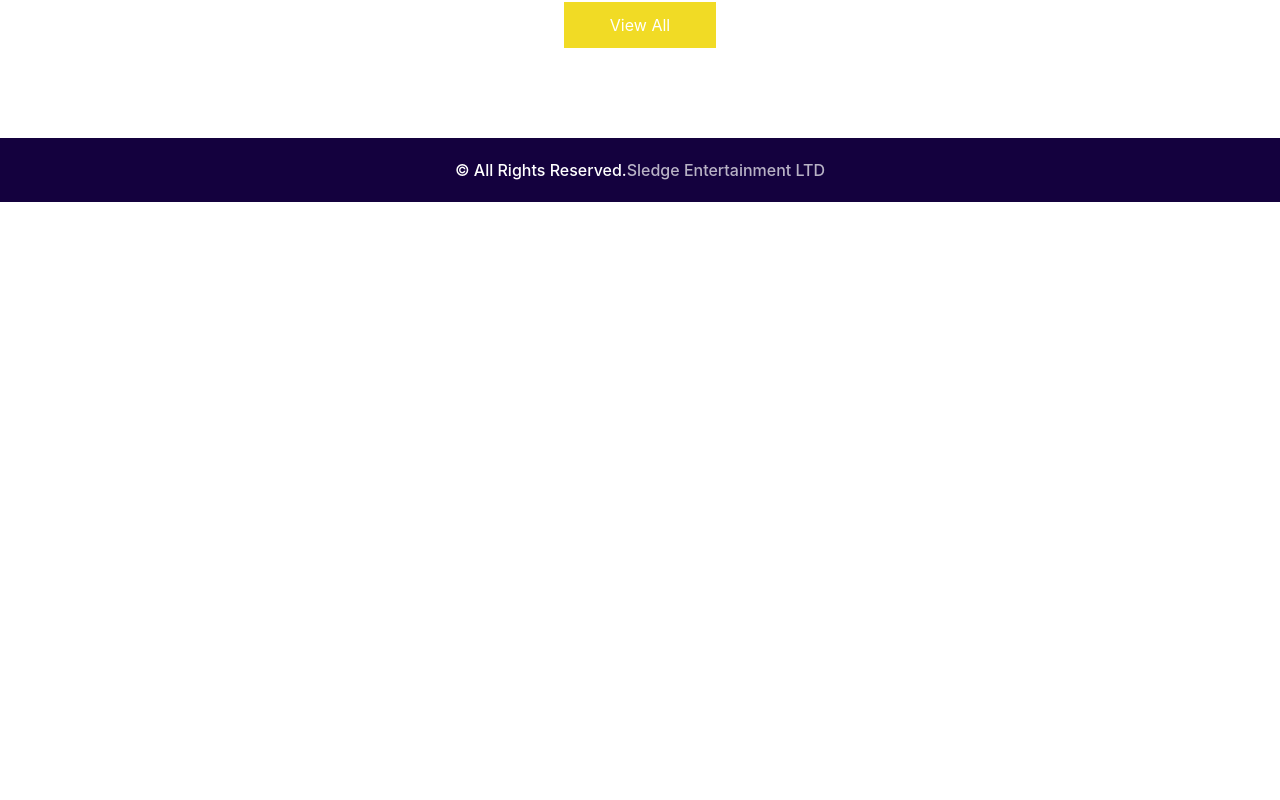
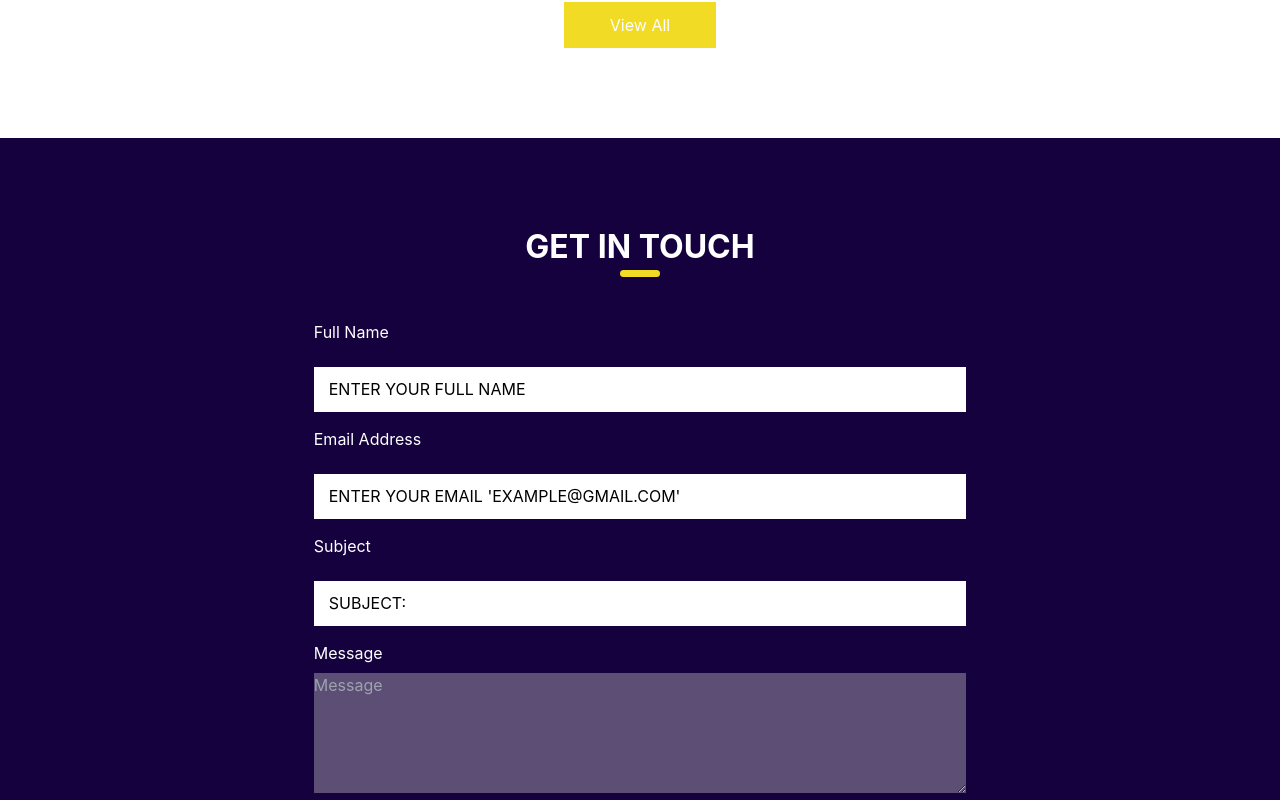
Before and after one commit to CodeDroid999/sledge_entertainment, a Next.js app: page / in a window 1280 px wide. Shown: the part 5620-6420 px from the top of the page. Before the commit the page ends 5822 px from the top, so only its background shows below. Built offline with nearby package versions, Linux system fonts and the light colour scheme.

Commit message:
testing contact form

```diff
--- a/pages/contact-us.tsx
+++ b/pages/contact-us.tsx
@@ -0,0 +1,19 @@
+import Head from 'next/head'
+import Layout from '../components/layout'
+import HeroArea from '../components/home/hero-section'
+import Navbar from '../components/layout/navbar'
+import AboutSection from '../components/home/about-section'
+import ServiceSection from '../components/home/service-section'
+import MissionSection from '../components/home/misssion-section'
+import ReviewsSection from '../components/home/reviews-section'
+import VisionSection from '../components/home/vission-section'
+import ProjectsSection from '../components/home/projects-section'
+import ContactForm from '../components/layout/contact-form'
+
+export default function contactus() {
+  return (
+      <Layout>
+        <ContactForm />
+      </Layout>
+  )
+}
--- a/pages/index.tsx
+++ b/pages/index.tsx
@@ -8,6 +8,7 @@ import MissionSection from '../components/home/misssion-section'
 import ReviewsSection from '../components/home/reviews-section'
 import VisionSection from '../components/home/vission-section'
 import ProjectsSection from '../components/home/projects-section'
+import ContactForm from '../components/layout/contact-form'
 
 export default function Index() {
   return (
@@ -19,6 +20,7 @@ export default function Index() {
         <ReviewsSection/>
         <VisionSection/>
         <ProjectsSection/>
+        <ContactForm />
       </Layout>
   )
 }
```
